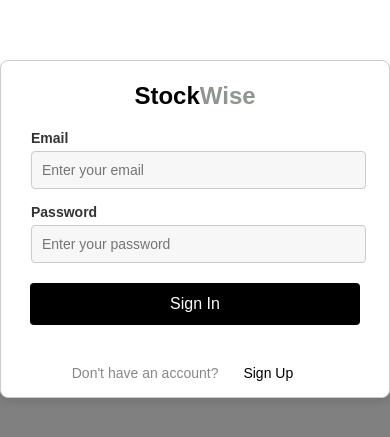
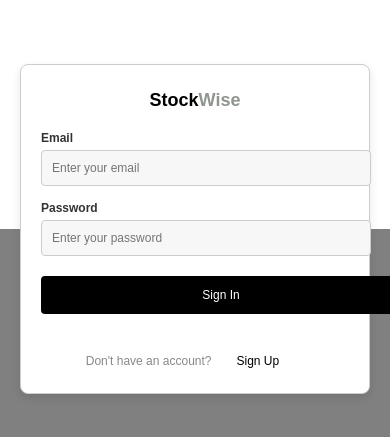
Before and after one commit to Rohit-workhall/inventory-management, a React (Create React App) app: page /auth in a window 390 px wide. Shown: the part 193-630 px from the top of the page. Built offline with nearby package versions, Linux system fonts and the light colour scheme.

Commit message:
CSS modified

```diff
--- a/src/Components/Auth/Auth.css
+++ b/src/Components/Auth/Auth.css
@@ -273,3 +273,167 @@ h2 {
 .form-container .highlight {
   color: #8f968f; /* Highlight color */
 }
+
+/* General Styles */
+.all {
+  font-family: Arial, sans-serif;
+  background: linear-gradient(to bottom, white 50%, grey 50%);
+  display: flex;
+  justify-content: center;
+  align-items: center;
+  height: 100vh;
+  color: #333;
+  padding: 20px; /* Adds padding for smaller screens */
+  box-sizing: border-box;
+}
+
+.app-container {
+  display: flex;
+  justify-content: center;
+  align-items: center;
+  width: 100%;
+  max-width: 500px; /* Limit the container width */
+}
+
+.form-container {
+  background-color: white;
+  padding: 20px;
+  box-shadow: 0 4px 10px rgba(0, 0, 0, 0.1);
+  border: 1px solid #ccc;
+  border-radius: 8px;
+  width: 100%;
+  max-width: 400px; /* Limit the width for larger screens */
+  text-align: center;
+  box-sizing: border-box; /* Ensure padding does not overflow */
+}
+
+h2 {
+  color: black;
+  margin-bottom: 20px;
+  font-size: 24px;
+  font-weight: bold;
+}
+
+/* Input Group Styles */
+.input-group {
+  margin-bottom: 15px;
+  text-align: left;
+}
+
+.input-group label {
+  padding-left: 10px;
+  display: block;
+  margin-bottom: 5px;
+  font-size: 14px;
+  color: #333;
+  font-weight: bold;
+}
+
+.input-group input {
+  width: calc(100% - 20px); /* Adjust for padding */
+  padding: 10px;
+  margin: 0;
+  border: 1px solid #ccc;
+  border-radius: 4px;
+  font-size: 14px;
+  background-color: #f7f7f7;
+  margin-left: 10px;
+}
+
+.input-group input:focus {
+  outline: none;
+  border-color: black;
+}
+
+/* Button Styles */
+.form button {
+  width:360px;
+  padding: 12px;
+  background-color: black;
+  color: white;
+  font-size: 16px;
+  border: none;
+  border-radius: 4px;
+  cursor: pointer;
+  transition: background-color 0.3s ease;
+  margin-left: 10px;
+}
+
+.form button:hover {
+  background-color: #555;
+}
+
+/* Toggle Container Styles */
+.toggle-container {
+  margin-top: 20px;
+}
+
+.toggle-container span {
+  color: #888;
+  font-size: 14px;
+}
+
+.toggle-container button {
+  background: none;
+  color: black;
+  border: none;
+  font-size: 14px;
+  cursor: pointer;
+  transition: color 0.3s ease;
+}
+
+.toggle-container button:hover {
+  color: grey;
+}
+
+/* Error Styles */
+.error {
+  color: red;
+  font-size: 12px;
+  margin-bottom: 10px;
+  text-align: left;
+}
+
+/* Responsive Styles */
+@media (max-width: 768px) {
+  .form-container {
+    width: 100%; /* Full width for small screens */
+    max-width: none; /* Remove max width */
+    padding: 15px; /* Adjust padding */
+  }
+
+  h2 {
+    font-size: 20px; /* Reduce font size */
+  }
+
+  .input-group label {
+    font-size: 12px; /* Smaller font for labels */
+  }
+
+  .input-group input {
+    font-size: 12px; /* Adjust input font size */
+  }
+
+  .form button {
+    font-size: 14px; /* Reduce button font size */
+  }
+
+  .toggle-container span,
+  .toggle-container button {
+    font-size: 12px; /* Smaller toggle font size */
+  }
+}
+
+@media (max-width: 480px) {
+  h2 {
+    font-size: 18px;
+  }
+
+  .form-container {
+    padding: 10px;
+  }
+
+  .form button {
+    font-size: 12px;
+  }
+}
--- a/src/Components/Orders/OrderManagementPage.js
+++ b/src/Components/Orders/OrderManagementPage.js
@@ -75,8 +75,10 @@ const OrderManagement = () => {
 
   return (
     <div className="order-management">
+      <div style={{display:"flex"}}>
       <ArrowLeftOutlined onClick={()=>{navigate(-1)}} style={{fontSize:"20px",margin:"10px"}} />
       <h2 className="order-management__header">Manage Orders</h2>
+      </div>
       <div className="order-management__table-container">
         <table className="order-management__table">
           <thead>
--- a/src/Components/Orders/OrderMangementPage.css
+++ b/src/Components/Orders/OrderMangementPage.css
@@ -32,7 +32,8 @@
   background-color: #fff;
 }
 
-.order-management__table th, .order-management__table td {
+.order-management__table th,
+.order-management__table td {
   padding: 16px 20px;
   text-align: left;
   font-size: 16px;
@@ -53,7 +54,7 @@
   background-color: #f9f9f9;
 }
 
-/* Button styling for 'Mark as Delivered' and 'View' buttons */
+/* Button styling */
 .order-management__button {
   padding: 10px;
   font-size: 16px;
@@ -66,33 +67,10 @@
   transition: all 0.3s ease;
 }
 
-
 .order-management__button:hover {
   background-color: rgb(38, 38, 38);
 }
 
-.order-management__button--delivered {
-  background-color: #4CAF50;
-  color: #fff;
-}
-
-.order-management__button--delivered:hover {
-  background-color: #45a049;
-}
-
-.order-management__button--view {
-  background-color: #2196F3;
-  color: #fff;
-}
-
-.order-management__button--view:hover {
-  background-color: #1e88e5;
-}
-
-.order-management__button:disabled {
-  background-color: #ccc;
-  cursor: not-allowed;
-}
 /* Modal styling */
 .order-details-modal {
   position: fixed;
@@ -108,7 +86,6 @@
   animation: fadeIn 0.3s ease;
 }
 
-/* Modal content */
 .order-details-modal__content {
   background-color: #fff;
   padding: 30px;
@@ -120,32 +97,6 @@
   font-family: 'Arial', sans-serif;
 }
 
-/* Modal title */
-.order-details-modal__content h3 {
-  margin-top: 0;
-  color: #333;
-  font-size: 24px;
-  margin-bottom: 20px;
-  text-align: center;
-  font-weight: bold;
-}
-
-/* Modal content text */
-.order-details-modal__content p {
-  font-size: 16px;
-  color: #555;
-  margin: 10px 0;
-  line-height: 1.5;
-}
-
-/* Make labels bold and improve spacing */
-.order-details-modal__content p strong {
-  font-weight: 600;
-  color: #333;
-  margin-right: 5px;
-}
-
-/* Close button styling */
 .order-details-modal__close-btn {
   background-color: #f44336;
   color: #fff;
@@ -165,26 +116,29 @@
   background-color: #e53935;
 }
 
-@keyframes fadeIn {
-  0% {
-    opacity: 0;
+/* Responsive Design */
+@media (max-width: 1024px) {
+  .order-management__table th, .order-management__table td {
+    font-size: 14px;
+    padding: 10px;
   }
-  100% {
-    opacity: 1;
+
+  .order-management__header {
+    font-size: 28px;
   }
 }
 
-@keyframes slideIn {
-  0% {
-    transform: translateY(-20px);
+@media (max-width: 768px) {
+  .order-management__table th,
+  .order-management__table td {
+    font-size: 12px;
+    padding: 8px;
   }
-  100% {
-    transform: translateY(0);
+
+  .order-management__header {
+    font-size: 24px;
   }
-}
 
-/* Responsive Design */
-@media (max-width: 768px) {
   .order-details-modal__content {
     width: 90%;
     padding: 20px;
@@ -194,12 +148,24 @@
     font-size: 20px;
   }
 
-  .order-details-modal__content p {
-    font-size: 14px;
-  }
-
   .order-details-modal__close-btn {
     padding: 8px 16px;
     font-size: 14px;
   }
 }
+
+@media (max-width: 480px) {
+  .order-management__table th, .order-management__table td {
+    font-size: 10px;
+    padding: 5px;
+  }
+
+  .order-management__header {
+    font-size: 20px;
+  }
+
+  .order-management__button {
+    padding: 8px;
+    font-size: 14px;
+  }
+}
--- a/src/Components/Orders/OrderPage.css
+++ b/src/Components/Orders/OrderPage.css
@@ -19,6 +19,7 @@
   box-shadow: 0 6px 12px rgba(0, 0, 0, 0.1);
   border-radius: 8px;
   text-align: center;
+  box-sizing: border-box; /* Ensure padding doesn't cause overflow */
 }
 
 /* Header container with left alignment */
@@ -134,20 +135,6 @@
   background-color: #f0f0f0;
 }
 
-/* Custom dropdown item styling */
-.custom-dropdown__item {
-  padding: 12px;
-  font-size: 1rem;
-  color: #333;
-  cursor: pointer;
-  transition: background-color 0.3s ease, color 0.3s ease;
-}
-
-.custom-dropdown__item:hover {
-  background-color: #f0f0f0;
-  color: #555;
-}
-
 /* Button styling */
 .order-page__button {
   width: 100%;
@@ -250,43 +237,81 @@
 }
 
 /* Responsive Design */
-@media (max-width: 768px) {
+
+/* For tablets and larger screens */
+@media (max-width: 1024px) {
   .order-page {
+    width: 50%; /* Adjust to half width on tablets */
     padding: 20px;
   }
 
-
   .order-page__header {
-    font-size: 1.8rem;
+    font-size: 1.8rem; /* Adjust header size */
   }
 
   .order-page__button {
     font-size: 1rem;
   }
+
+  .order-page__input,
+  .order-page__select {
+    font-size: 1rem;
+  }
 }
 
-@media (max-width: 480px) {
+/* For smaller tablets and mobile screens */
+@media (max-width: 768px) {
+  .order-page {
+    width: 70%; /* More flexible on mobile */
+    padding: 15px;
+  }
+
   .order-page__header {
-    font-size: 1.5rem;
+    font-size: 1.6rem; /* Adjust header size */
   }
 
   .order-page__input,
-  .custom-dropdown__list {
-    font-size: 0.9rem;
+  .order-page__select {
+    font-size: 0.9rem; /* Slightly smaller input font */
+  }
+
+  .order-page__button {
+    font-size: 1rem;
+  }
+
+  .order-page__form-group {
+    align-items: stretch;
+  }
+}
+
+/* For very small mobile screens */
+@media (max-width: 480px) {
+  .order-page {
+    width: 90%; /* Full width for very small screens */
+    padding: 10px;
+  }
+
+  .order-page__header {
+    font-size: 1.5rem; /* Adjust header size */
+  }
+
+  .order-page__input,
+  .order-page__select {
+    font-size: 0.9rem; /* Smaller inputs */
   }
 
   .order-page__button {
     font-size: 0.9rem;
     padding: 8px;
   }
+
+  .order-page__form-group {
+    margin-bottom: 12px;
+  }
+
+  .order-page__button--place-order,
+  .order-page__button--cancel {
+    width: 100%; /* Full width for buttons */
+    padding: 10px;
+  }
 }
-.order-page__input1 {
-  width: 95%;
-  padding: 10px;
-  font-size: 1rem;
-  border: 1px solid #ccc;
-  border-radius: 4px;
-  background-color:#ccc;
-  color: #333;
-  transition: border 0.3s ease, box-shadow 0.3s ease;
-}
--- a/src/Components/ProductList/ProductDetail.jsx
+++ b/src/Components/ProductList/ProductDetail.jsx
@@ -28,7 +28,7 @@ const ProductDetail = () => {
 
   return (
     <div className="product-detail">
-      <ArrowLeftOutlined onClick={()=>{navigate(-1)}} style={{fontSize:"20px", margin:"10px"}} />
+      <ArrowLeftOutlined onClick={() => { navigate(-1); }} className="back-arrow" />
       <h1 className="product-title">{product.name}</h1>
       <img
         src={product.image}
--- a/src/Components/ProductList/productDetail.css
+++ b/src/Components/ProductList/productDetail.css
@@ -1,37 +1,61 @@
-/* ProductDetail.css */
 .product-detail {
-    background-color: whitesmoke; /* Dark background */
-    color: black; /* Light text color */
+  background-color: whitesmoke;
+  color: black;
   padding: 20px;
   border-radius: 10px;
-    max-width: 800px;
   margin: 20px auto;
   box-shadow: 0 4px 8px rgba(0, 0, 0, 0.5);
-
+  max-width: 90%;
+  text-align: center;
+  position: relative; /* Set relative positioning for arrow placement */
 }
 
 .product-title {
   padding-top: 5px;
   font-size: 2rem;
   margin-bottom: 30px;
-    /* Lighter shade for titles */
 }
 
 .product-image {
-    width: 400px;
+  width: 100%;
+  max-width: 400px;
   height: auto;
-    /* border-radius: 10px;  */
-    margin-bottom: 20px;
-    padding-left: 20%;
+  display: block;
+  margin: 0 auto 20px;
+  border-radius: 10px;
 }
-
 
 .product-detail p {
   font-size: 1rem;
   margin: 10px 0;
-
 }
 
 .product-detail p strong {
-    color: black; /* White for bold labels */
+  color: black;
 }
+
+/* Back Arrow Styling */
+.back-arrow {
+  position: absolute; /* Position it absolutely */
+  top: 20px; /* Adjust top spacing */
+  left: 20px; /* Place it towards the left */
+  font-size: 24px; /* Set the font size */
+  cursor: pointer;
+  color: #444; /* Dark color for the arrow */
+}
+
+.back-arrow:hover {
+  color: #000; /* Change color on hover for better visibility */
+}
+
+@media (max-width: 768px) {
+  .product-image {
+    max-width: 300px;
+  }
+}
+
+@media (max-width: 480px) {
+  .product-image {
+    max-width: 200px;
+  }
+}
```
Also changed, not shown: src/Components/Dashboard/dashboard.css (+62 -43 lines). Lines whose indentation alone changed are shown as unchanged.
